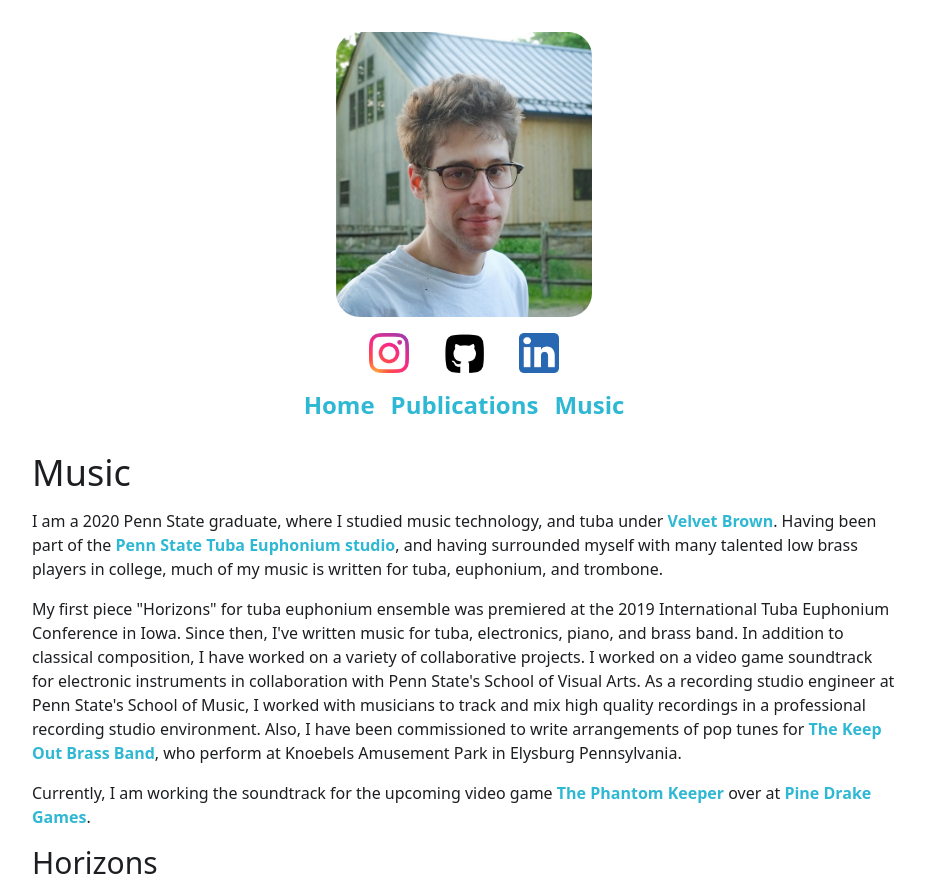
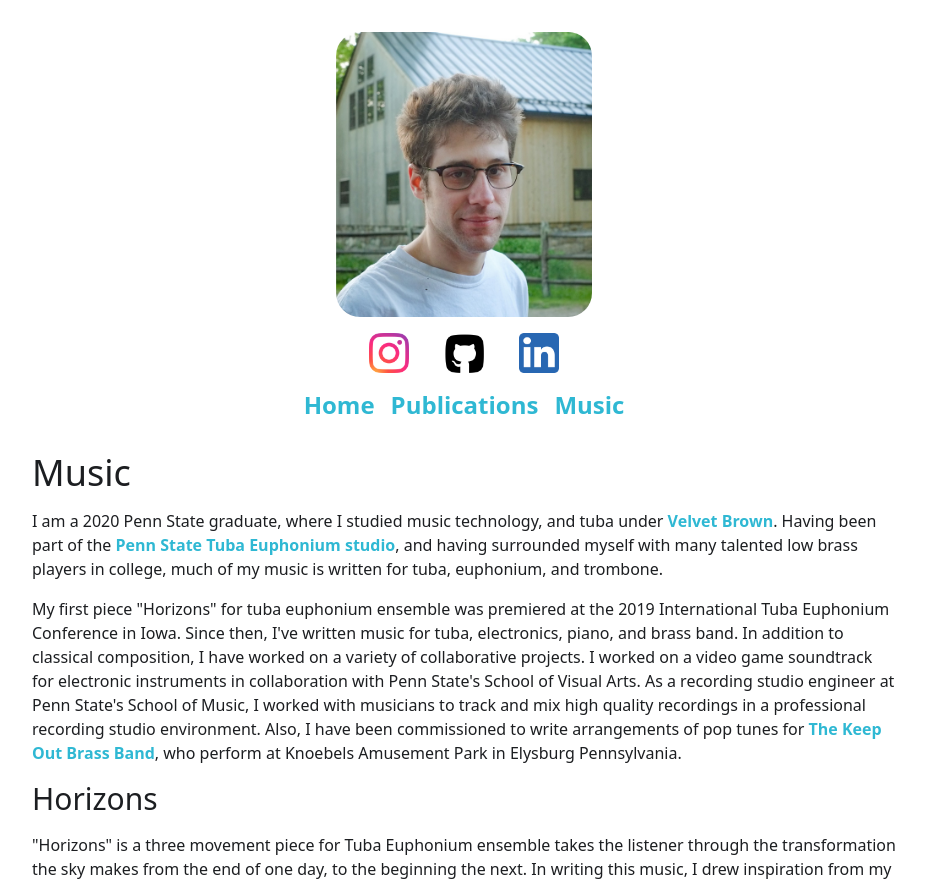
Before and after one commit to Kevinmatthews100/personal-web, a SvelteKit app: page /music in a window 1280 px wide. Shown: the top 885 px of the page, without its empty margins (176-1102 px from the left). Built offline with nearby package versions, Linux system fonts and the light colour scheme.

Commit message:
content: remove outdated info on music page

```diff
--- a/src/routes/music/+page.svelte
+++ b/src/routes/music/+page.svelte
@@ -14,12 +14,6 @@
   recording studio environment. Also, I have been commissioned to write arrangements of pop tunes for
   <a href="https://www.instagram.com/keepoutbrassband/" target="_blank"> The Keep Out Brass Band</a>, who perform at
   Knoebels Amusement Park in Elysburg Pennsylvania.
-</p>
-<p class="mb-4">
-  Currently, I am working the soundtrack for the upcoming video game
-  <a href="https://twitter.com/PineDrake/status/1346882073018175488?s=20" target="_blank"> The Phantom Keeper </a> over
-  at
-  <a href="http://pinedrakegames.com/" target="_blank"> Pine Drake Games</a>.
 </p>
 <h2 class="text-3xl mb-4">Horizons</h2>
 <p class="mb-4">
```
